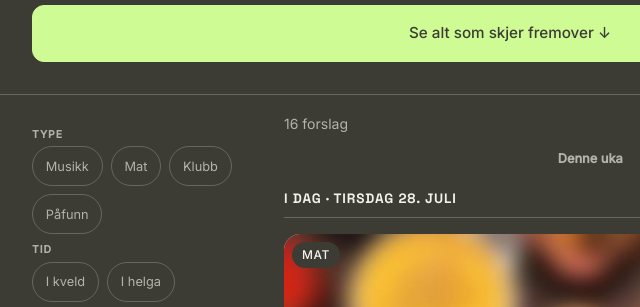
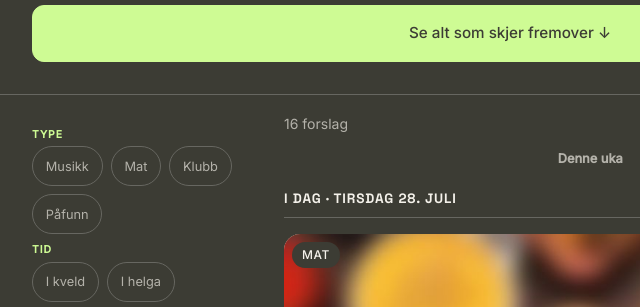
Before and after one commit to AxelWoxen/paaby, a plain HTML site: page index.html in a window 1280 px wide. Shown: the part 2560-2867 px from the top of the page, 130-770 px from the left. Drawn offline with Linux system fonts and the light colour scheme.

Commit message:
Update stil.css

```diff
--- a/css/stil.css
+++ b/css/stil.css
@@ -171,7 +171,7 @@ body {
   font-weight: 600;
   text-transform: uppercase;
   letter-spacing: 0.09em;
-  color: var(--graa);
+  color: var(--aksent);
 }
 
 .filter-chips {
```
